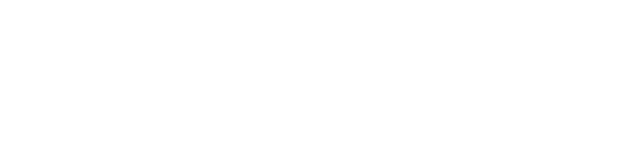
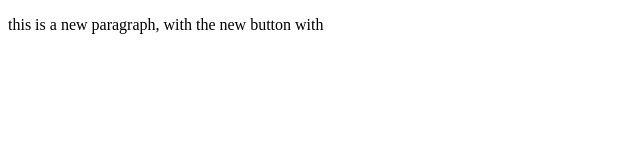
Before and after one commit to Pratik-upadhyaya/first-demo, a plain HTML site: page index.html in a window 1280 px wide. Shown: the whole page, without its empty margins (0-640 px from the left). Drawn offline with Linux system fonts and the light colour scheme.

Commit message:
saved the second file

```diff
--- a/index.html
+++ b/index.html
@@ -8,6 +8,6 @@
     </title>
 </head>
 <body>
-
+    <p>this is a new paragraph, with the new button with </p>
 </body>
 </html>
```
